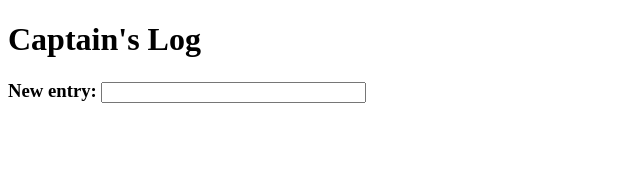
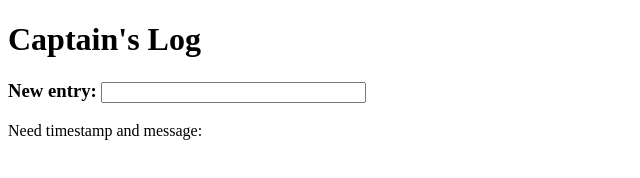
Before and after one commit to laurabrooks/comp20-lbrooks, a plain HTML site: page captainslog/index.html in a window 1280 px wide. Shown: the whole page, without its empty margins (0-640 px from the left). Drawn offline with nearby package versions, Linux system fonts and the light colour scheme.

Commit message:
Trying to get input

```diff
--- a/captainslog/index.html
+++ b/captainslog/index.html
@@ -7,9 +7,10 @@
 	<script src="https://ajax.googleapis.com/ajax/libs/jquery/2.1.3/jquery.min.js"></script>
 	<script>
 	$(document).ready(function(){
-		$("h3.input")
-			$("div").append("<p>Need timestamp and message</p>");
-	}
+	//something about .click
+		message = $("input#msg").val();
+		$("div#log").html("<p>Need timestamp and message: </p>" + message);
+	});
 	</script>
 </head>
 
```
